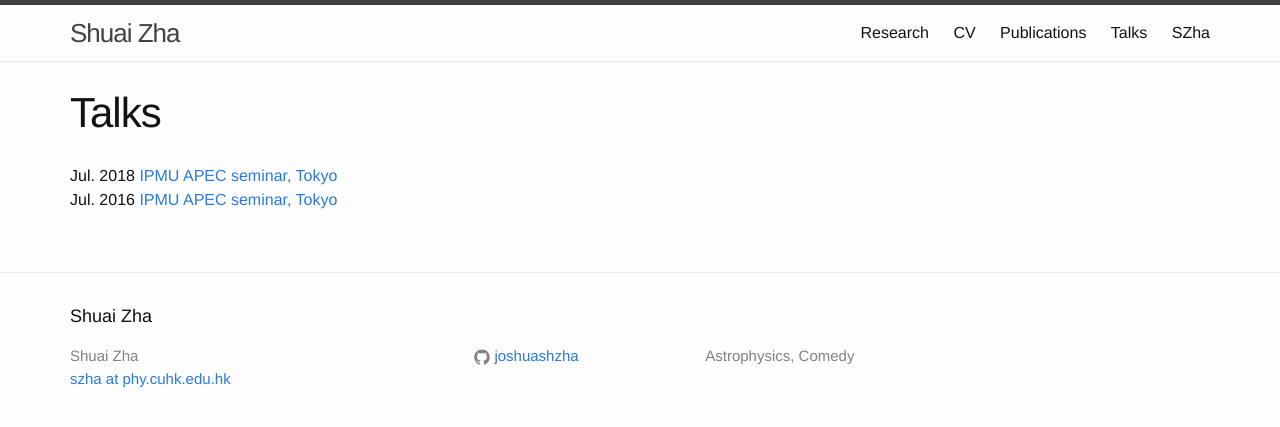
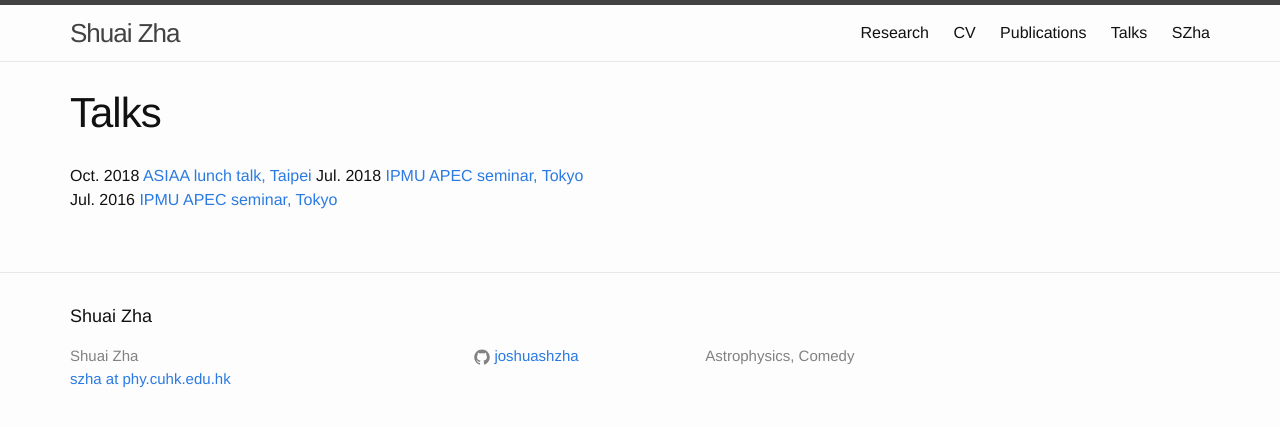
Before and after one commit to liambx/jjzhang.github.io, a Jekyll site: the page built from talks.md, in a window 1280 px wide. Shown: the top 427 px of the page. Built offline with Jekyll 4.4.1, drawn with Linux system fonts in a browser that asks for light colours.

Commit message:
add asiaa talk

```diff
--- a/talks.md
+++ b/talks.md
@@ -4,5 +4,6 @@ title: Talks
 permalink: /talks/
 ---
 
+Oct. 2018 [ASIAA lunch talk, Taipei](https://www.asiaa.sinica.edu.tw/activity/lunchtalk.php?i=2018)
 Jul. 2018 [IPMU APEC seminar, Tokyo](https://research.ipmu.jp/seminar/?seminar_id=2088)
 Jul. 2016 [IPMU APEC seminar, Tokyo](https://research.ipmu.jp/seminar/?seminar_id=1721)
```
